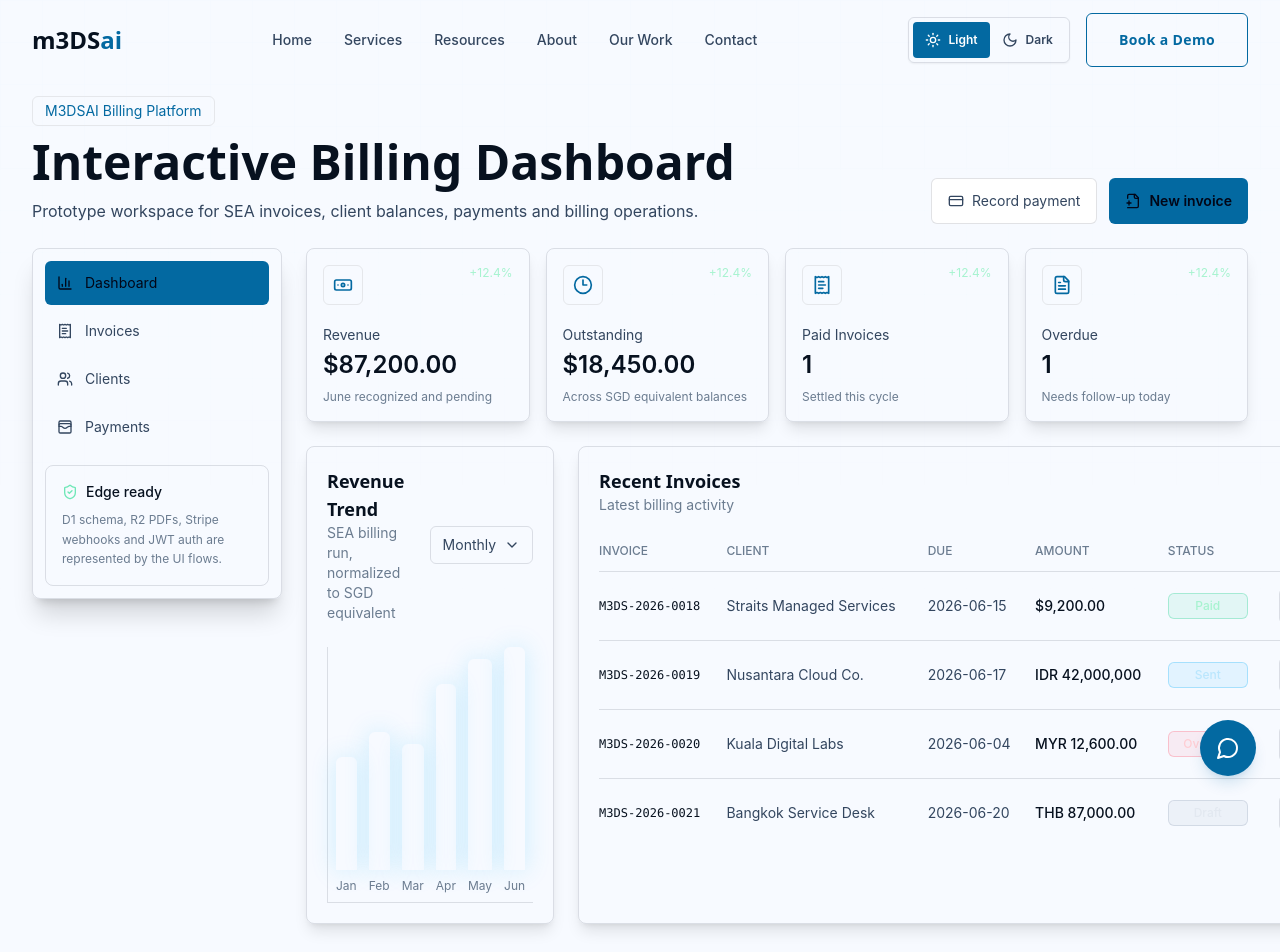
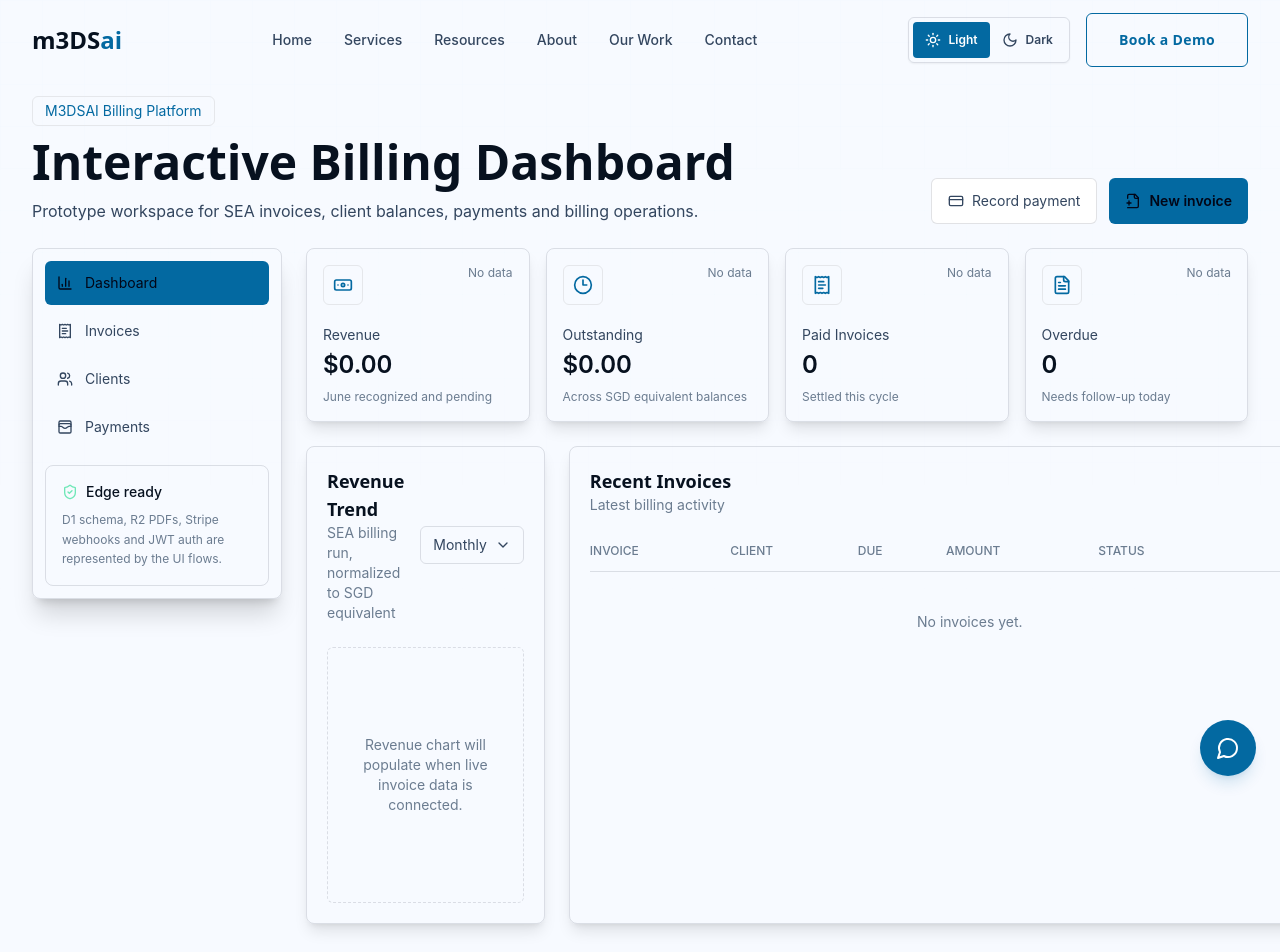
Before and after one commit to captmeds/m3dsai, a Next.js app: page /billing-platform in a window 1280 px wide. Shown: the top 952 px of the page. Built offline with nearby package versions, Linux system fonts and the light colour scheme.

Commit message:
fix(billing): protect prototype and remove demo data
Removes demo billing data and protects /billing-platform/ with Cloudflare Pages Basic Auth.

```diff
--- a/components/BillingPlatformPrototype.tsx
+++ b/components/BillingPlatformPrototype.tsx
@@ -71,143 +71,10 @@ type LineItem = {
   rate: number;
 };
 
-const clients: Client[] = [
-  {
-    id: "c-1",
-    name: "Straits Managed Services",
-    market: "Singapore",
-    contact: "ops@straits.example",
-    revenue: 18400,
-    outstanding: 0,
-    currency: "SGD",
-    health: "Current",
-  },
-  {
-    id: "c-2",
-    name: "Nusantara Cloud Co.",
-    market: "Indonesia",
-    contact: "finance@nusantara.example",
-    revenue: 146000000,
-    outstanding: 42000000,
-    currency: "IDR",
-    health: "Watch",
-  },
-  {
-    id: "c-3",
-    name: "Kuala Digital Labs",
-    market: "Malaysia",
-    contact: "ap@kdl.example",
-    revenue: 58700,
-    outstanding: 12600,
-    currency: "MYR",
-    health: "Priority",
-  },
-  {
-    id: "c-4",
-    name: "Bangkok Service Desk",
-    market: "Thailand",
-    contact: "billing@bsd.example",
-    revenue: 318000,
-    outstanding: 0,
-    currency: "THB",
-    health: "Current",
-  },
-];
-
-const invoices: Invoice[] = [
-  {
-    id: "M3DS-2026-0018",
-    clientId: "c-1",
-    clientName: "Straits Managed Services",
-    issueDate: "2026-06-01",
-    dueDate: "2026-06-15",
-    amount: 9200,
-    currency: "SGD",
-    status: "Paid",
-  },
-  {
-    id: "M3DS-2026-0019",
-    clientId: "c-2",
-    clientName: "Nusantara Cloud Co.",
-    issueDate: "2026-06-03",
-    dueDate: "2026-06-17",
-    amount: 42000000,
-    currency: "IDR",
-    status: "Sent",
-  },
-  {
-    id: "M3DS-2026-0020",
-    clientId: "c-3",
-    clientName: "Kuala Digital Labs",
-    issueDate: "2026-05-20",
-    dueDate: "2026-06-04",
-    amount: 12600,
-    currency: "MYR",
-    status: "Overdue",
-  },
-  {
-    id: "M3DS-2026-0021",
-    clientId: "c-4",
-    clientName: "Bangkok Service Desk",
-    issueDate: "2026-06-06",
-    dueDate: "2026-06-20",
-    amount: 87000,
-    currency: "THB",
-    status: "Draft",
-  },
-  {
-    id: "M3DS-2026-0022",
-    clientId: "c-1",
-    clientName: "Straits Managed Services",
-    issueDate: "2026-06-07",
-    dueDate: "2026-06-21",
-    amount: 5800,
-    currency: "SGD",
-    status: "Sent",
-  },
-];
-
-const payments: Payment[] = [
-  {
-    id: "PAY-1048",
-    invoiceId: "M3DS-2026-0018",
-    clientName: "Straits Managed Services",
-    method: "Card",
-    reference: "pi_3P8sea_ok",
-    amount: 9200,
-    currency: "SGD",
-    date: "2026-06-06 10:42 UTC+8",
-  },
-  {
-    id: "PAY-1047",
-    invoiceId: "M3DS-2026-0017",
-    clientName: "Bangkok Service Desk",
-    method: "Wise",
-    reference: "WISE-SEA-7751",
-    amount: 62000,
-    currency: "THB",
-    date: "2026-06-04 14:18 UTC+7",
-  },
-  {
-    id: "PAY-1046",
-    invoiceId: "M3DS-2026-0016",
-    clientName: "Kuala Digital Labs",
-    method: "Bank Transfer",
-    reference: "MBB-20260602-92",
-    amount: 18400,
-    currency: "MYR",
-    date: "2026-06-02 09:05 UTC+8",
-  },
-];
-
-const revenueSeries = [
-  { label: "Jan", value: 28 },
-  { label: "Feb", value: 34 },
-  { label: "Mar", value: 31 },
-  { label: "Apr", value: 46 },
-  { label: "May", value: 52 },
-  { label: "Jun", value: 61 },
-];
+const clients: Client[] = [];
+const invoices: Invoice[] = [];
+const payments: Payment[] = [];
+const revenueSeries: Array<{ label: string; value: number }> = [];
 
 const navItems: Array<{ id: View; label: string; icon: typeof BarChart3 }> = [
   { id: "dashboard", label: "Dashboard", icon: BarChart3 },
@@ -287,7 +154,7 @@ function StatCard({
         <span className="inline-flex h-10 w-10 items-center justify-center rounded-md border border-accent-primary/25 bg-accent-primary/10 text-accent-primary">
           <Icon className="h-5 w-5" />
         </span>
-        <span className="text-xs text-emerald-200">+12.4%</span>
+        <span className="text-xs text-text-muted">No data</span>
       </div>
       <p className="text-sm text-text-secondary">{label}</p>
       <p className="mt-1 text-2xl font-semibold text-text-primary">{value}</p>
@@ -327,6 +194,13 @@ function InvoiceTable({
           </tr>
         </thead>
         <tbody className="divide-y divide-border">
+          {rows.length === 0 && (
+            <tr>
+              <td colSpan={6} className="py-10 text-center text-sm text-text-muted">
+                No invoices yet.
+              </td>
+            </tr>
+          )}
           {rows.map((invoice) => (
             <tr key={invoice.id} className="text-text-secondary">
               <td className="py-4 pr-4 font-mono text-xs text-text-primary">{invoice.id}</td>
@@ -360,7 +234,7 @@ function InvoiceTable({
 }
 
 function RevenueChart() {
-  const max = Math.max(...revenueSeries.map((item) => item.value));
+  const max = Math.max(...revenueSeries.map((item) => item.value), 0);
 
   return (
     <div className="rounded-lg border border-border bg-bg-card/82 p-5 shadow-lg shadow-black/10">
@@ -376,7 +250,11 @@ function RevenueChart() {
           Monthly <ChevronDown className="h-4 w-4" />
         </button>
       </div>
-      <div className="flex h-64 items-end gap-3 border-b border-l border-border px-2 pb-2">
+      <div className="flex h-64 items-center justify-center rounded-md border border-dashed border-border bg-bg-secondary/45 px-4 text-center text-sm text-text-muted">
+        {max === 0 ? (
+          <span>Revenue chart will populate when live invoice data is connected.</span>
+        ) : (
+          <div className="flex h-full w-full items-end gap-3 border-b border-l border-border px-2 pb-2">
             {revenueSeries.map((item) => (
               <div key={item.label} className="flex h-full flex-1 flex-col justify-end gap-2">
                 <div
@@ -388,18 +266,21 @@ function RevenueChart() {
               </div>
             ))}
           </div>
+        )}
+      </div>
     </div>
   );
 }
 
 function NewInvoiceModal({ onClose }: { onClose: () => void }) {
-  const [selectedClient, setSelectedClient] = useState(clients[0].id);
+  const [clientName, setClientName] = useState("");
+  const [clientMarket, setClientMarket] = useState("");
+  const [clientContact, setClientContact] = useState("");
+  const [currency, setCurrency] = useState<Client["currency"]>("SGD");
   const [lineItems, setLineItems] = useState<LineItem[]>([
-    { id: 1, description: "ITSM platform advisory retainer", quantity: 1, rate: 4200 },
-    { id: 2, description: "Automation workflow implementation", quantity: 2, rate: 1600 },
+    { id: 1, description: "", quantity: 1, rate: 0 },
   ]);
 
-  const activeClient = clients.find((client) => client.id === selectedClient) ?? clients[0];
   const subtotal = lineItems.reduce((total, item) => total + item.quantity * item.rate, 0);
   const tax = subtotal * 0.09;
   const total = subtotal + tax;
@@ -411,7 +292,7 @@ function NewInvoiceModal({ onClose }: { onClose: () => void }) {
   function addLineItem() {
     setLineItems((items) => [
       ...items,
-      { id: Date.now(), description: "New billing item", quantity: 1, rate: 0 },
+      { id: Date.now(), description: "", quantity: 1, rate: 0 },
     ]);
   }
 
@@ -434,20 +315,49 @@ function NewInvoiceModal({ onClose }: { onClose: () => void }) {
 
         <div className="grid gap-5 p-5 lg:grid-cols-[1.3fr_0.7fr]">
           <div className="space-y-4">
+            <div className="grid gap-3 md:grid-cols-2">
               <label className="block text-sm text-text-secondary">
                 Client
+                <input
+                  value={clientName}
+                  onChange={(event) => setClientName(event.target.value)}
+                  placeholder="Client name"
+                  className="mt-2 w-full rounded-md border border-border bg-bg-secondary px-3 py-2 text-text-primary outline-none"
+                />
+              </label>
+              <label className="block text-sm text-text-secondary">
+                Currency
                 <select
-                value={selectedClient}
-                onChange={(event) => setSelectedClient(event.target.value)}
+                  value={currency}
+                  onChange={(event) => setCurrency(event.target.value as Client["currency"])}
                   className="mt-2 w-full rounded-md border border-border bg-bg-secondary px-3 py-2 text-text-primary outline-none"
                 >
-                {clients.map((client) => (
-                  <option key={client.id} value={client.id}>
-                    {client.name}
+                  {["SGD", "MYR", "IDR", "PHP", "THB"].map((item) => (
+                    <option key={item} value={item}>
+                      {item}
                     </option>
                   ))}
                 </select>
               </label>
+              <label className="block text-sm text-text-secondary">
+                Market
+                <input
+                  value={clientMarket}
+                  onChange={(event) => setClientMarket(event.target.value)}
+                  placeholder="Market"
+                  className="mt-2 w-full rounded-md border border-border bg-bg-secondary px-3 py-2 text-text-primary outline-none"
+                />
+              </label>
+              <label className="block text-sm text-text-secondary">
+                Billing contact
+                <input
+                  value={clientContact}
+                  onChange={(event) => setClientContact(event.target.value)}
+                  placeholder="Email or contact"
+                  className="mt-2 w-full rounded-md border border-border bg-bg-secondary px-3 py-2 text-text-primary outline-none"
+                />
+              </label>
+            </div>
 
             <div className="space-y-3">
               {lineItems.map((item) => (
@@ -481,7 +391,7 @@ function NewInvoiceModal({ onClose }: { onClose: () => void }) {
                     />
                   </label>
                   <div className="flex items-end">
-                    <IconButton label={`Remove ${item.description}`} onClick={() => removeLineItem(item.id)}>
+                    <IconButton label="Remove line item" onClick={() => removeLineItem(item.id)}>
                       <Trash2 className="h-4 w-4" />
                     </IconButton>
                   </div>
@@ -500,20 +410,22 @@ function NewInvoiceModal({ onClose }: { onClose: () => void }) {
 
           <aside className="rounded-lg border border-border bg-bg-card/82 p-4">
             <h3 className="text-base font-semibold text-text-primary">Invoice Preview</h3>
-            <p className="mt-1 text-sm text-text-secondary">{activeClient.name}</p>
-            <p className="text-xs text-text-muted">{activeClient.market} · {activeClient.contact}</p>
+            <p className="mt-1 text-sm text-text-secondary">{clientName || "Client not selected"}</p>
+            <p className="text-xs text-text-muted">
+              {[clientMarket, clientContact].filter(Boolean).join(" · ") || "Add client details to preview the invoice."}
+            </p>
             <div className="my-5 space-y-3 border-y border-border py-4 text-sm">
               <div className="flex justify-between gap-4 text-text-secondary">
                 <span>Subtotal</span>
-                <span>{formatMoney(subtotal, activeClient.currency)}</span>
+                <span>{formatMoney(subtotal, currency)}</span>
               </div>
               <div className="flex justify-between gap-4 text-text-secondary">
                 <span>Tax estimate</span>
-                <span>{formatMoney(tax, activeClient.currency)}</span>
+                <span>{formatMoney(tax, currency)}</span>
               </div>
               <div className="flex justify-between gap-4 text-lg font-semibold text-text-primary">
                 <span>Total</span>
-                <span>{formatMoney(total, activeClient.currency)}</span>
+                <span>{formatMoney(total, currency)}</span>
               </div>
             </div>
             <div className="grid gap-2">
@@ -533,8 +445,9 @@ function NewInvoiceModal({ onClose }: { onClose: () => void }) {
 
 function RecordPaymentModal({ onClose }: { onClose: () => void }) {
   const [method, setMethod] = useState<PaymentMethod>("Bank Transfer");
-  const [invoiceId, setInvoiceId] = useState(invoices[1].id);
-  const selectedInvoice = invoices.find((invoice) => invoice.id === invoiceId) ?? invoices[1];
+  const openInvoices = invoices.filter((invoice) => invoice.status !== "Paid");
+  const [invoiceId, setInvoiceId] = useState(openInvoices[0]?.id ?? "");
+  const selectedInvoice = openInvoices.find((invoice) => invoice.id === invoiceId);
 
   return (
     <div className="fixed inset-0 z-50 flex items-center justify-center bg-black/70 px-4 py-8 backdrop-blur-sm" role="dialog" aria-modal="true" aria-labelledby="record-payment-title">
@@ -555,8 +468,12 @@ function RecordPaymentModal({ onClose }: { onClose: () => void }) {
               value={invoiceId}
               onChange={(event) => setInvoiceId(event.target.value)}
               className="mt-2 w-full rounded-md border border-border bg-bg-secondary px-3 py-2 text-text-primary outline-none"
+              disabled={openInvoices.length === 0}
             >
-              {invoices.filter((invoice) => invoice.status !== "Paid").map((invoice) => (
+              {openInvoices.length === 0 && (
+                <option value="">No open invoices</option>
+              )}
+              {openInvoices.map((invoice) => (
                 <option key={invoice.id} value={invoice.id}>
                   {invoice.id} · {invoice.clientName}
                 </option>
@@ -589,20 +506,25 @@ function RecordPaymentModal({ onClose }: { onClose: () => void }) {
               Amount
               <input
                 readOnly
-                value={formatMoney(selectedInvoice.amount, selectedInvoice.currency)}
+                value={selectedInvoice ? formatMoney(selectedInvoice.amount, selectedInvoice.currency) : ""}
+                placeholder="Select an open invoice"
                 className="mt-2 w-full rounded-md border border-border bg-bg-secondary px-3 py-2 text-text-primary outline-none"
               />
             </label>
             <label className="block text-sm text-text-secondary">
               Reference
               <input
-                defaultValue="BT-20260607-8842"
+                placeholder="Payment reference"
                 className="mt-2 w-full rounded-md border border-border bg-bg-secondary px-3 py-2 text-text-primary outline-none"
               />
             </label>
           </div>
 
-          <button type="button" className="inline-flex w-full items-center justify-center gap-2 rounded-md bg-accent-primary px-4 py-3 text-sm font-semibold text-slate-950 transition hover:brightness-110">
+          <button
+            type="button"
+            disabled={!selectedInvoice}
+            className="inline-flex w-full items-center justify-center gap-2 rounded-md bg-accent-primary px-4 py-3 text-sm font-semibold text-slate-950 transition hover:brightness-110 disabled:cursor-not-allowed disabled:opacity-50"
+          >
             <Check className="h-4 w-4" /> Mark invoice as paid
           </button>
         </div>
@@ -632,8 +554,8 @@ export default function BillingPlatformPrototype() {
     });
   }, [query, statusFilter]);
 
-  const totalRevenueSgd = 87200;
-  const outstandingSgd = 18450;
+  const totalRevenueSgd = 0;
+  const outstandingSgd = 0;
   const paidCount = invoices.filter((invoice) => invoice.status === "Paid").length;
   const overdueCount = invoices.filter((invoice) => invoice.status === "Overdue").length;
 
@@ -775,6 +697,11 @@ export default function BillingPlatformPrototype() {
                   <p className="text-sm text-text-muted">Revenue, outstanding balances and billing health per client.</p>
                 </div>
                 <div className="grid gap-4 md:grid-cols-2">
+                  {clients.length === 0 && (
+                    <div className="rounded-lg border border-dashed border-border bg-bg-card/70 p-8 text-center text-sm text-text-muted md:col-span-2">
+                      No clients yet.
+                    </div>
+                  )}
                   {clients.map((client) => (
                     <article key={client.id} className="rounded-lg border border-border bg-bg-card/82 p-5 shadow-lg shadow-black/10">
                       <div className="mb-5 flex items-start justify-between gap-4">
@@ -826,6 +753,11 @@ export default function BillingPlatformPrototype() {
                   </button>
                 </div>
                 <div className="space-y-3">
+                  {payments.length === 0 && (
+                    <div className="rounded-lg border border-dashed border-border bg-bg-secondary/60 p-8 text-center text-sm text-text-muted">
+                      No payments recorded yet.
+                    </div>
+                  )}
                   {payments.map((payment) => (
                     <article key={payment.id} className="grid gap-4 rounded-lg border border-border bg-bg-secondary/60 p-4 md:grid-cols-[1fr_auto] md:items-center">
                       <div>
```
Also changed, not shown: 1 other file (tests, documents, lock files or other folders). Lines whose indentation alone changed are shown as unchanged.
